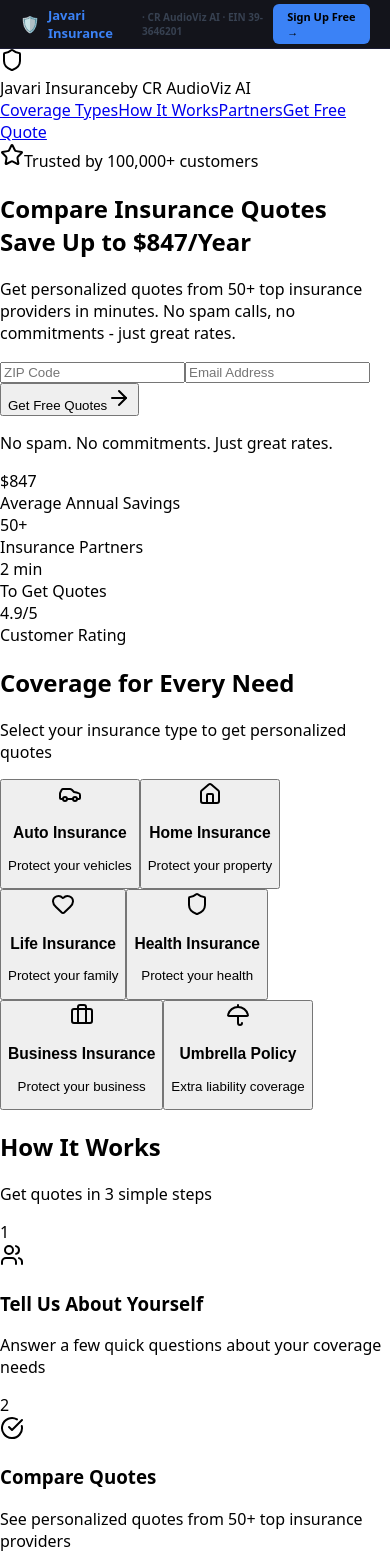
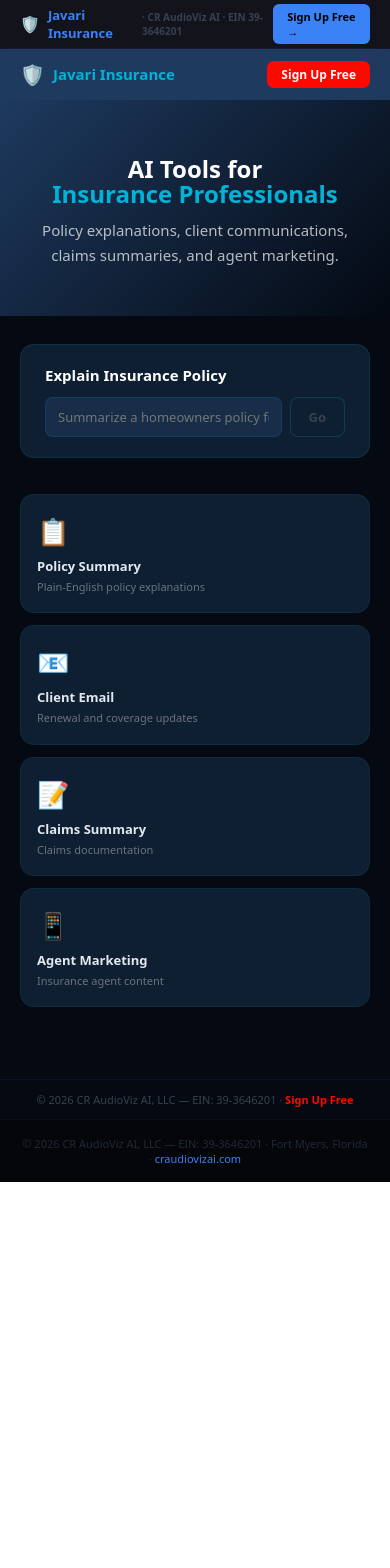
Before and after one commit to CR-AudioViz-AI/javari-insurance, a Next.js app: page / in a window 390 px wide. Shown: the top 1568 px of the page. After the commit the page ends 1182 px from the top, so only its background shows below. Built offline with nearby package versions, Linux system fonts and the light colour scheme.

Commit message:
feat: AI homepage — CR AudioViz AI EIN 39-3646201

```diff
--- a/app/page.tsx
+++ b/app/page.tsx
@@ -1,322 +1,33 @@
-'use client';
-
-import { useState } from 'react';
-import { motion } from 'framer-motion';
-import {
-  Shield, Car, Home, Heart, Briefcase, Umbrella,
-  CheckCircle, ArrowRight, Star, Users, Clock,
-  Phone, Mail, ChevronDown
-} from 'lucide-react';
-
-const insuranceTypes = [
-  { id: 'auto', name: 'Auto Insurance', icon: Car, color: 'from-blue-500 to-indigo-600', desc: 'Protect your vehicles' },
-  { id: 'home', name: 'Home Insurance', icon: Home, color: 'from-emerald-500 to-teal-600', desc: 'Protect your property' },
-  { id: 'life', name: 'Life Insurance', icon: Heart, color: 'from-rose-500 to-pink-600', desc: 'Protect your family' },
-  { id: 'health', name: 'Health Insurance', icon: Shield, color: 'from-purple-500 to-violet-600', desc: 'Protect your health' },
-  { id: 'business', name: 'Business Insurance', icon: Briefcase, color: 'from-amber-500 to-orange-600', desc: 'Protect your business' },
-  { id: 'umbrella', name: 'Umbrella Policy', icon: Umbrella, color: 'from-cyan-500 to-blue-600', desc: 'Extra liability coverage' },
-];
-
-const partners = [
-  'State Farm', 'Geico', 'Progressive', 'Allstate', 'USAA', 'Liberty Mutual',
-  'Nationwide', 'Farmers', 'Travelers', 'American Family'
-];
-
-const stats = [
-  { value: '$847', label: 'Average Annual Savings' },
-  { value: '50+', label: 'Insurance Partners' },
-  { value: '2 min', label: 'To Get Quotes' },
-  { value: '4.9/5', label: 'Customer Rating' },
-];
-
-export default function InsurancePage() {
-  const [selectedType, setSelectedType] = useState<string | null>(null);
-  const [step, setStep] = useState(1);
-  const [formData, setFormData] = useState({
-    zipCode: '',
-    email: '',
-  });
-
-  return (
-    <div className="min-h-screen bg-gradient-to-b from-slate-950 via-blue-950/20 to-slate-950">
-      {/* Navigation */}
-      <nav className="fixed top-0 left-0 right-0 z-50 bg-slate-950/95 backdrop-blur-md border-b border-white/10">
-        <div className="max-w-7xl mx-auto px-4 sm:px-6 lg:px-8">
-          <div className="flex items-center justify-between h-16">
-            <div className="flex items-center gap-3">
-              <div className="w-10 h-10 bg-gradient-to-br from-blue-500 to-indigo-600 rounded-lg flex items-center justify-center">
-                <Shield className="w-6 h-6 text-white" />
-              </div>
-              <div>
-                <span className="font-bold text-white text-lg">Javari Insurance</span>
-                <span className="text-blue-400 text-xs block -mt-1">by CR AudioViz AI</span>
-              </div>
-            </div>
-            <div className="hidden md:flex items-center gap-6">
-              <a href="#types" className="text-gray-300 hover:text-white transition">Coverage Types</a>
-              <a href="#how-it-works" className="text-gray-300 hover:text-white transition">How It Works</a>
-              <a href="#partners" className="text-gray-300 hover:text-white transition">Partners</a>
-              <a href="#quote" className="px-4 py-2 bg-gradient-to-r from-blue-600 to-indigo-600 text-white font-medium rounded-lg hover:opacity-90 transition">
-                Get Free Quote
-              </a>
-            </div>
-          </div>
-        </div>
-      </nav>
-
-      {/* Hero Section */}
-      <section className="relative pt-32 pb-20 overflow-hidden">
-        <div className="absolute inset-0">
-          <div className="absolute top-1/4 left-1/4 w-96 h-96 bg-blue-500/10 rounded-full blur-3xl" />
-          <div className="absolute bottom-1/4 right-1/4 w-96 h-96 bg-indigo-500/10 rounded-full blur-3xl" />
-        </div>
-
-        <div className="relative max-w-7xl mx-auto px-4 sm:px-6 lg:px-8 text-center">
-          <motion.div
-            initial={{ opacity: 0, y: 20 }}
-            animate={{ opacity: 1, y: 0 }}
-            className="inline-flex items-center gap-2 px-4 py-2 bg-blue-500/20 border border-blue-500/30 rounded-full text-sm text-blue-300 mb-8"
-          >
-            <Star className="w-4 h-4 fill-current" />
-            <span>Trusted by 100,000+ customers</span>
-          </motion.div>
-
-          <motion.h1
-            initial={{ opacity: 0, y: 30 }}
-            animate={{ opacity: 1, y: 0 }}
-            transition={{ delay: 0.1 }}
-            className="text-4xl sm:text-5xl md:text-6xl font-bold text-white mb-6"
-          >
-            Compare Insurance Quotes<br/>
-            <span className="bg-gradient-to-r from-blue-400 via-cyan-400 to-indigo-400 bg-clip-text text-transparent">
-              Save Up to $847/Year
-            </span>
-          </motion.h1>
-
-          <motion.p
-            initial={{ opacity: 0, y: 30 }}
-            animate={{ opacity: 1, y: 0 }}
-            transition={{ delay: 0.2 }}
-            className="text-xl text-gray-300 max-w-3xl mx-auto mb-10"
-          >
-            Get personalized quotes from 50+ top insurance providers in minutes.
-            No spam calls, no commitments - just great rates.
-          </motion.p>
-
-          {/* Quick Quote Form */}
-          <motion.div
-            initial={{ opacity: 0, y: 30 }}
-            animate={{ opacity: 1, y: 0 }}
-            transition={{ delay: 0.3 }}
-            className="max-w-2xl mx-auto bg-white/5 border border-white/10 rounded-2xl p-6 mb-16"
-          >
-            <div className="grid grid-cols-1 md:grid-cols-3 gap-4">
-              <input
-                type="text"
-                placeholder="ZIP Code"
-                value={formData.zipCode}
-                onChange={(e) => setFormData({ ...formData, zipCode: e.target.value })}
-                className="px-4 py-3 bg-white/10 border border-white/20 rounded-lg text-white placeholder-gray-400 focus:outline-none focus:border-blue-500"
-              />
-              <input
-                type="email"
-                placeholder="Email Address"
-                value={formData.email}
-                onChange={(e) => setFormData({ ...formData, email: e.target.value })}
-                className="px-4 py-3 bg-white/10 border border-white/20 rounded-lg text-white placeholder-gray-400 focus:outline-none focus:border-blue-500"
-              />
-              <button className="px-6 py-3 bg-gradient-to-r from-blue-600 to-indigo-600 text-white font-semibold rounded-lg hover:opacity-90 transition flex items-center justify-center gap-2">
-                Get Free Quotes
-                <ArrowRight className="w-5 h-5" />
-              </button>
-            </div>
-            <p className="text-sm text-gray-400 mt-3">No spam. No commitments. Just great rates.</p>
-          </motion.div>
-
-          {/* Stats */}
-          <motion.div
-            initial={{ opacity: 0, y: 30 }}
-            animate={{ opacity: 1, y: 0 }}
-            transition={{ delay: 0.4 }}
-            className="grid grid-cols-2 md:grid-cols-4 gap-4"
-          >
-            {stats.map((stat, i) => (
-              <div key={i} className="p-4 bg-white/5 border border-white/10 rounded-xl">
-                <div className="text-2xl font-bold text-white">{stat.value}</div>
-                <div className="text-sm text-gray-400">{stat.label}</div>
-              </div>
-            ))}
-          </motion.div>
-        </div>
-      </section>
-
-      {/* Insurance Types */}
-      <section id="types" className="py-20">
-        <div className="max-w-7xl mx-auto px-4 sm:px-6 lg:px-8">
-          <div className="text-center mb-12">
-            <h2 className="text-3xl md:text-4xl font-bold text-white mb-4">
-              Coverage for Every Need
-            </h2>
-            <p className="text-xl text-gray-400">
-              Select your insurance type to get personalized quotes
-            </p>
-          </div>
-
-          <div className="grid grid-cols-1 md:grid-cols-2 lg:grid-cols-3 gap-6">
-            {insuranceTypes.map((type, i) => (
-              <motion.button
-                key={type.id}
-                initial={{ opacity: 0, y: 20 }}
-                whileInView={{ opacity: 1, y: 0 }}
-                transition={{ delay: i * 0.1 }}
-                onClick={() => setSelectedType(type.id)}
-                className={`group p-6 bg-white/5 border rounded-2xl text-left transition-all hover:scale-105 ${
-                  selectedType === type.id
-                    ? 'border-blue-500 bg-blue-500/10'
-                    : 'border-white/10 hover:border-white/20'
-                }`}
-              >
-                <div className={`inline-flex p-3 rounded-xl bg-gradient-to-r ${type.color} mb-4`}>
-                  <type.icon className="w-6 h-6 text-white" />
-                </div>
-                <h3 className="text-xl font-semibold text-white mb-2">{type.name}</h3>
-                <p className="text-gray-400">{type.desc}</p>
-                {selectedType === type.id && (
-                  <div className="mt-4 flex items-center gap-2 text-blue-400">
-                    <CheckCircle className="w-5 h-5" />
-                    <span>Selected</span>
-                  </div>
-                )}
-              </motion.button>
-            ))}
-          </div>
-
-          {selectedType && (
-            <motion.div
-              initial={{ opacity: 0, y: 20 }}
-              animate={{ opacity: 1, y: 0 }}
-              className="mt-8 text-center"
-            >
-              <a
-                href="#quote"
-                className="inline-flex items-center gap-2 px-8 py-4 bg-gradient-to-r from-blue-600 to-indigo-600 text-white font-semibold rounded-xl hover:opacity-90 transition"
-              >
-                Get {insuranceTypes.find(t => t.id === selectedType)?.name} Quotes
-                <ArrowRight className="w-5 h-5" />
-              </a>
-            </motion.div>
-          )}
-        </div>
-      </section>
-
-      {/* How It Works */}
-      <section id="how-it-works" className="py-20 bg-white/5">
-        <div className="max-w-7xl mx-auto px-4 sm:px-6 lg:px-8">
-          <div className="text-center mb-12">
-            <h2 className="text-3xl md:text-4xl font-bold text-white mb-4">
-              How It Works
-            </h2>
-            <p className="text-xl text-gray-400">
-              Get quotes in 3 simple steps
-            </p>
-          </div>
-
-          <div className="grid grid-cols-1 md:grid-cols-3 gap-8">
-            {[
-              { step: 1, title: 'Tell Us About Yourself', desc: 'Answer a few quick questions about your coverage needs', icon: Users },
-              { step: 2, title: 'Compare Quotes', desc: 'See personalized quotes from 50+ top insurance providers', icon: CheckCircle },
-              { step: 3, title: 'Save Money', desc: 'Choose the best policy and start saving immediately', icon: Star },
-            ].map((item, i) => (
-              <motion.div
-                key={i}
-                initial={{ opacity: 0, y: 20 }}
-                whileInView={{ opacity: 1, y: 0 }}
-                transition={{ delay: i * 0.2 }}
-                className="relative p-6 bg-slate-900/50 border border-white/10 rounded-2xl"
-              >
-                <div className="absolute -top-4 left-6 w-8 h-8 bg-gradient-to-r from-blue-600 to-indigo-600 rounded-full flex items-center justify-center text-white font-bold">
-                  {item.step}
-                </div>
-                <item.icon className="w-10 h-10 text-blue-400 mb-4 mt-4" />
-                <h3 className="text-xl font-semibold text-white mb-2">{item.title}</h3>
-                <p className="text-gray-400">{item.desc}</p>
-              </motion.div>
-            ))}
-          </div>
-        </div>
-      </section>
-
-      {/* Partners */}
-      <section id="partners" className="py-20">
-        <div className="max-w-7xl mx-auto px-4 sm:px-6 lg:px-8">
-          <div className="text-center mb-12">
-            <h2 className="text-3xl md:text-4xl font-bold text-white mb-4">
-              Trusted Partners
-            </h2>
-            <p className="text-xl text-gray-400">
-              We work with America&apos;s top insurance providers
-            </p>
-          </div>
-
-          <div className="flex flex-wrap justify-center gap-4">
-            {partners.map((partner, i) => (
-              <motion.div
-                key={i}
-                initial={{ opacity: 0, scale: 0.9 }}
-                whileInView={{ opacity: 1, scale: 1 }}
-                transition={{ delay: i * 0.05 }}
-                className="px-6 py-3 bg-white/5 border border-white/10 rounded-full text-gray-300"
-              >
-                {partner}
-              </motion.div>
-            ))}
-          </div>
-        </div>
-      </section>
-
-      {/* CTA Section */}
-      <section id="quote" className="py-20 bg-gradient-to-r from-blue-900/50 to-indigo-900/50">
-        <div className="max-w-4xl mx-auto px-4 sm:px-6 lg:px-8 text-center">
-          <h2 className="text-3xl md:text-4xl font-bold text-white mb-6">
-            Ready to Save on Insurance?
-          </h2>
-          <p className="text-xl text-gray-300 mb-8">
-            Join over 100,000 customers who have saved an average of $847/year
-          </p>
-          <div className="flex flex-col sm:flex-row items-center justify-center gap-4">
-            <a
-              href="/quote"
-              className="px-8 py-4 bg-gradient-to-r from-blue-600 to-indigo-600 text-white font-semibold rounded-xl hover:opacity-90 transition flex items-center gap-2"
-            >
-              Get Your Free Quote
-              <ArrowRight className="w-5 h-5" />
-            </a>
-            <a
-              href="tel:1-800-JAVARI"
-              className="px-8 py-4 border border-white/20 text-white font-semibold rounded-xl hover:bg-white/5 transition flex items-center gap-2"
-            >
-              <Phone className="w-5 h-5" />
-              1-800-JAVARI
-            </a>
-          </div>
-        </div>
-      </section>
-
-      {/* Footer */}
-      <footer className="py-12 border-t border-white/10">
-        <div className="max-w-7xl mx-auto px-4 sm:px-6 lg:px-8">
-          <div className="flex flex-col md:flex-row items-center justify-between gap-4">
-            <div className="flex items-center gap-2">
-              <Shield className="w-6 h-6 text-blue-400" />
-              <span className="text-white font-semibold">Javari Insurance</span>
-              <span className="text-gray-500">by CR AudioViz AI</span>
-            </div>
-            <div className="text-sm text-gray-400">
-              © {new Date().getFullYear()} CR AudioViz AI, LLC. All rights reserved.
-            </div>
-          </div>
-        </div>
-      </footer>
-    </div>
-  );
+"use client";
+// app/page.tsx — Javari Insurance · CR AudioViz AI · EIN 39-3646201
+import { useState } from "react";
+const TOOLS = [{"icon": "\ud83d\udccb", "label": "Policy Summary", "desc": "Plain-English policy explanations", "href": "/policy"}, {"icon": "\ud83d\udce7", "label": "Client Email", "desc": "Renewal and coverage updates", "href": "/email"}, {"icon": "\ud83d\udcdd", "label": "Claims Summary", "desc": "Claims documentation", "href": "/claims"}, {"icon": "\ud83d\udcf1", "label": "Agent Marketing", "desc": "Insurance agent content", "href": "/marketing"}];
+export default function Page() {
+  const [input,setInput]=useState(""); const [out,setOut]=useState(""); const [loading,setLoading]=useState(false);
+  async function go() { if(!input.trim())return; setLoading(true);setOut("");
+    try { const r=await fetch("/api/chat",{method:"POST",headers:{"Content-Type":"application/json"},body:JSON.stringify({messages:[{role:"user",content:input}],stream:false,systemOverride:"You are an insurance professional. Explain insurance clearly and accurately. Always recommend consulting a licensed agent for specific coverage questions."})});
+      const d=await r.json(); setOut(d?.choices?.[0]?.message?.content||d?.content||"Error.");
+    } catch {setOut("Error.");} setLoading(false); }
+  return (<div style={{minHeight:"100vh",background:"#040912",color:"#e2e8f0",fontFamily:"system-ui"}}>
+    <nav style={{background:"#1E3A5F",padding:"0 20px",height:52,display:"flex",alignItems:"center",justifyContent:"space-between",position:"sticky",top:0,zIndex:100}}>
+      <div style={{display:"flex",alignItems:"center",gap:8}}><span style={{fontSize:20}}>🛡️</span><span style={{fontWeight:800,color:"#00B4D8",fontSize:15}}>Javari Insurance</span></div>
+      <a href="https://craudiovizai.com/auth/signup" style={{background:"#FF0800",color:"#fff",borderRadius:7,padding:"5px 14px",fontSize:12,fontWeight:700,textDecoration:"none"}}>Sign Up Free</a>
+    </nav>
+    <section style={{background:"linear-gradient(135deg,#1E3A5F,#040912)",padding:"56px 24px 48px",textAlign:"center"}}>
+      <h1 style={{fontSize:"clamp(24px,4vw,44px)",fontWeight:900,color:"#fff",margin:"0 0 12px",lineHeight:1.05}}>AI Tools for<br/><span style={{color:"#00B4D8"}}>Insurance Professionals</span></h1>
+      <p style={{color:"rgba(255,255,255,0.7)",fontSize:15,lineHeight:1.65,margin:0}}>Policy explanations, client communications, claims summaries, and agent marketing.</p>
+    </section>
+    <section style={{maxWidth:720,margin:"0 auto",padding:"28px 20px 0"}}>
+      <div style={{background:"#0F1F32",border:"1px solid rgba(0,180,216,0.12)",borderRadius:14,padding:"20px 24px"}}>
+        <h2 style={{margin:"0 0 12px",fontSize:15,fontWeight:700,color:"#fff"}}>Explain Insurance Policy</h2>
+        <div style={{display:"flex",gap:8}}><input value={input} onChange={e=>setInput(e.target.value)} onKeyDown={e=>e.key==="Enter"&&go()} placeholder="Summarize a homeowners policy for a first-time buyer..." style={{flex:1,background:"#172D48",border:"1px solid rgba(0,180,216,0.15)",borderRadius:8,padding:"10px 12px",color:"#e2e8f0",fontSize:13,outline:"none",fontFamily:"system-ui"}}/>
+        <button onClick={go} disabled={loading||!input.trim()} style={{background:loading||!input.trim()?"#0F1F32":"#1E3A5F",color:loading||!input.trim()?"#374151":"#00B4D8",border:"1px solid rgba(0,180,216,0.2)",borderRadius:8,padding:"10px 18px",fontSize:13,fontWeight:700,cursor:loading||!input.trim()?"not-allowed":"pointer",fontFamily:"system-ui"}}>{loading?"...":"Go"}</button></div>
+        {out&&<div style={{marginTop:14,padding:"12px 14px",background:"rgba(0,180,216,0.05)",border:"1px solid rgba(0,180,216,0.1)",borderRadius:8}}><pre style={{margin:0,fontSize:13,color:"#e2e8f0",lineHeight:1.65,whiteSpace:"pre-wrap",fontFamily:"system-ui",maxHeight:320,overflowY:"auto"}}>{out}</pre></div>}
+      </div>
+    </section>
+    <section style={{maxWidth:960,margin:"0 auto",padding:"36px 20px 72px"}}><div style={{display:"grid",gridTemplateColumns:"repeat(auto-fit,minmax(200px,1fr))",gap:12}}>
+      {TOOLS.map((t:any)=>(<a key={t.href} href={t.href} style={{background:"#0F1F32",border:"1px solid rgba(0,180,216,0.08)",borderRadius:14,padding:"18px 16px",textDecoration:"none",display:"block"}}><span style={{fontSize:26,display:"block",marginBottom:8}}>{t.icon}</span><div style={{fontWeight:700,fontSize:13,color:"#e2e8f0",marginBottom:4}}>{t.label}</div><div style={{fontSize:11,color:"#6B7280",lineHeight:1.4}}>{t.desc}</div></a>))}
+    </div></section>
+    <footer style={{borderTop:"1px solid rgba(0,180,216,0.08)",padding:"12px 24px",textAlign:"center"}}><p style={{color:"#374151",fontSize:11,margin:0}}>© 2026 CR AudioViz AI, LLC — EIN: 39-3646201 · <a href="https://craudiovizai.com/auth/signup" style={{color:"#FF0800",textDecoration:"none",fontWeight:600}}>Sign Up Free</a></p></footer>
+  </div>);
 }
```
